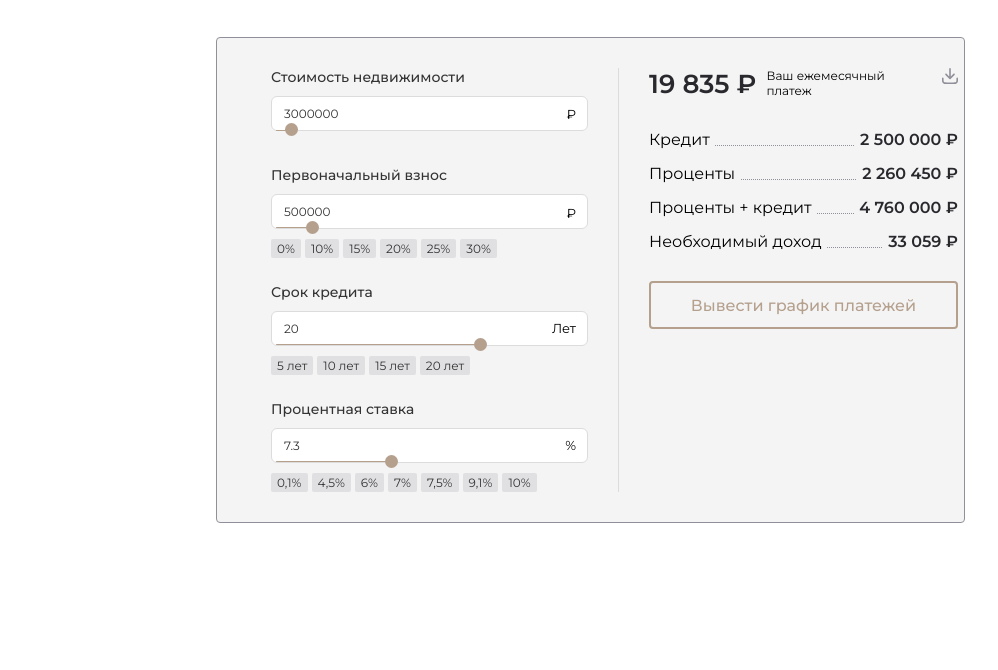
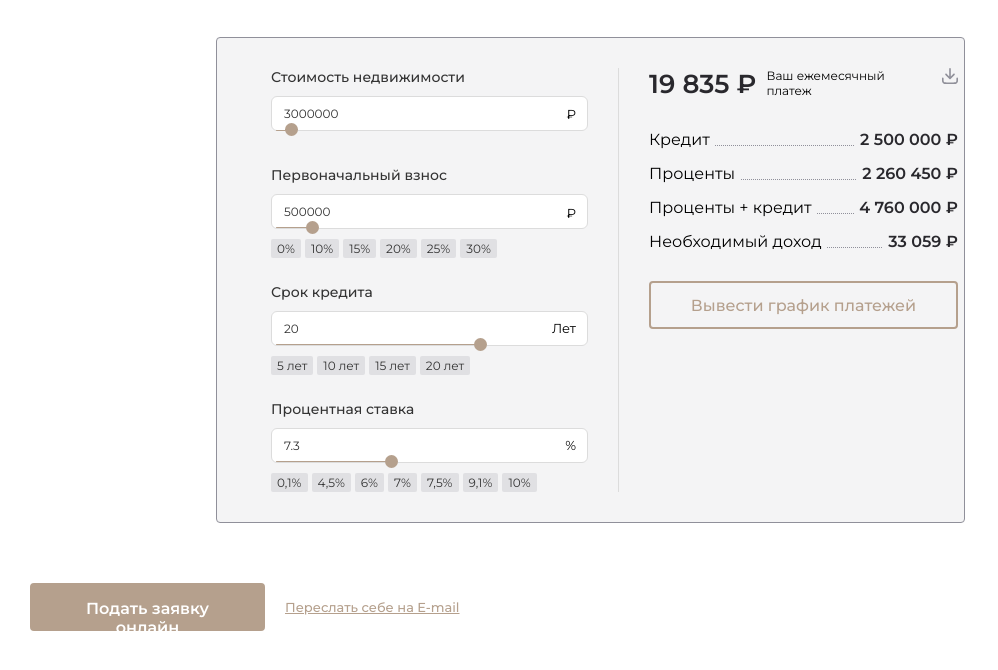
Before and after one commit to sarvanshiriev/x10-test, a website: page index.html in a window 1280 px wide. Shown: the part 126-796 px from the top of the page, without its empty margins (0-998 px from the left). Drawn offline with Linux system fonts and the light colour scheme.

Commit message:
Реализован блок buttons

```diff
--- /dev/null
+++ b/app/scss/blocks/_buttons.scss
@@ -0,0 +1,37 @@
+.buttons {
+    display: flex;
+    padding: 30px;
+    align-items: center;
+}
+.button__application {
+    width: 235px;
+    height: 48px;
+    border-radius: 4px;
+    border: 2px solid $brown;
+    background: $brown;
+    color: $white;
+    text-align: center;
+    font-family: $Montserrat;
+    font-size: 16px;
+    font-style: normal;
+    font-weight: 700;
+    line-height: normal;
+    padding: 14px 20px;
+    margin-right: 20px;
+}
+.button__application:hover {
+    opacity: 0.7;
+}
+.button__send {
+    color: $brown;
+    text-align: center;
+    font-family: $Montserrat;
+    font-size: 13px;
+    font-style: normal;
+    font-weight: 500;
+    line-height: normal;
+    text-decoration-line: underline !important;
+}
+.button__send:hover {
+    opacity: 0.7;
+}
--- a/app/scss/style.scss
+++ b/app/scss/style.scss
@@ -3,3 +3,4 @@
 @import "global/fonts";
 
 @import "blocks/calculator";
+@import "blocks/buttons";
--- a/index.html
+++ b/index.html
@@ -106,6 +106,14 @@
             </div>
         </div>
     </section>
+    <section class="buttons">
+        <a href="#" class="button__application">
+            Подать заявку онлайн
+        </a>
+        <a href="#" class="button__send">
+            Переслать себе на E-mail
+        </a>
+    </section>
     <script src="app/js/script.min.js"></script>
 </body>
 </html>
```
Also changed, not shown: app/components/buttons.html (added, +8 -0 lines), app/pages/index.html (+1 -0 lines), app/css/style.min.css.
